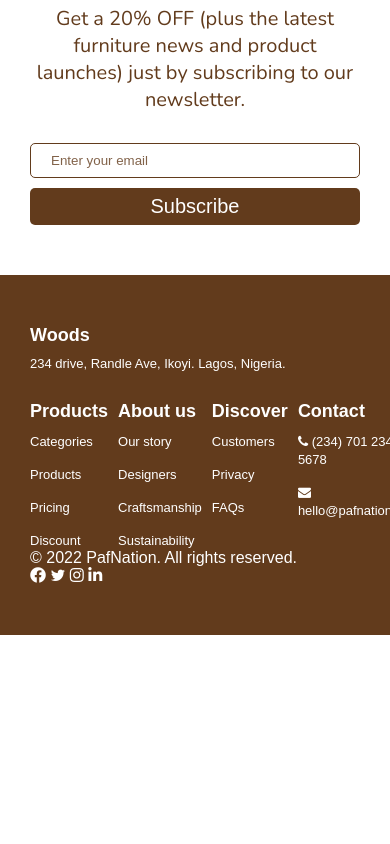
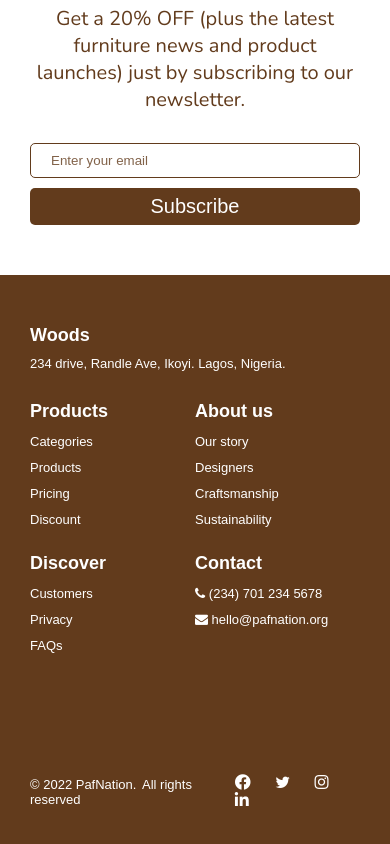
Before and after one commit to realLehre/woods, a website built with Parcel: page index.html in a window 390 px wide. Shown: the part 6254-7098 px from the top of the page. Before the commit the page ends 6889 px from the top, so only its background shows below. Built offline with nearby package versions, Linux system fonts and the light colour scheme; a small style sheet from the web is missing; a web font is replaced by a local one.

Commit message:
further styling

```diff
--- a/index.html
+++ b/index.html
@@ -276,7 +276,9 @@
       </div>
 
       <div class="bottom-footer">
-        <div class="copy">&copy; 2022 PafNation. All rights reserved.</div>
+        <div class="copy">
+          &copy; 2022 PafNation. <span>All rights reserved</span>
+        </div>
 
         <div class="media">
           <i class="fab fa-facebook-f"></i>
--- a/src/scss/_screen.scss
+++ b/src/scss/_screen.scss
@@ -222,7 +222,7 @@
       align-items: flex-start;
 
       .footer-heading {
-        margin-bottom: 10px;
+        margin-bottom: 20px;
       }
       & .footer-left {
         & .footer-texts {
@@ -233,6 +233,20 @@
       & .footer-right {
         margin-top: 30px;
         width: 100%;
+
+        & .footer-item {
+          &:not(:last-child) {
+            margin-right: 10px;
+          }
+
+          & .footer-lists {
+            & .footer-sub {
+              &:not(:last-child) {
+                margin-bottom: 8px;
+              }
+            }
+          }
+        }
       }
     }
   }
@@ -545,6 +559,48 @@
         }
       }
     }
+
+    footer {
+      padding: 50px 30px;
+    }
+
+    .top-footer {
+      @include c.flex(column);
+      align-items: flex-start;
+
+      .footer-heading {
+        margin-bottom: 10px;
+      }
+      & .footer-left {
+        & .footer-texts {
+          width: 100%;
+        }
+      }
+
+      & .footer-right {
+        display: grid;
+        grid-template-columns: repeat(2, 1fr);
+        grid-gap: auto;
+        margin-top: 30px;
+        width: 100%;
+
+        & .footer-discover,
+        & .footer-contact {
+          margin-top: 25px;
+        }
+
+        & .footer-item {
+          &:not(:last-child) {
+            margin-right: 0px;
+          }
+
+          & .footer-lists {
+            & .footer-sub {
+            }
+          }
+        }
+      }
+    }
   }
 }
 
--- a/src/scss/main.scss
+++ b/src/scss/main.scss
@@ -611,8 +611,39 @@ footer {
             font-size: 13px;
             font-weight: 100;
             color: white;
+            @include c.transition;
+
+            &:hover {
+              color: c.$dark-milk;
+            }
           }
         }
+      }
+    }
+  }
+}
+
+.bottom-footer {
+  @include c.flex(row);
+  width: 100%;
+  margin-top: 120px;
+
+  & .copy {
+    font-size: 13px;
+    & span {
+      margin-left: 2px;
+    }
+  }
+
+  & .media {
+    & i {
+      cursor: pointer;
+
+      &:hover {
+        color: c.$dark-milk;
+      }
+      &:not(:last-child) {
+        margin-right: 20px;
       }
     }
   }
```
Also changed, not shown: dist/index.html, 6 other files.
